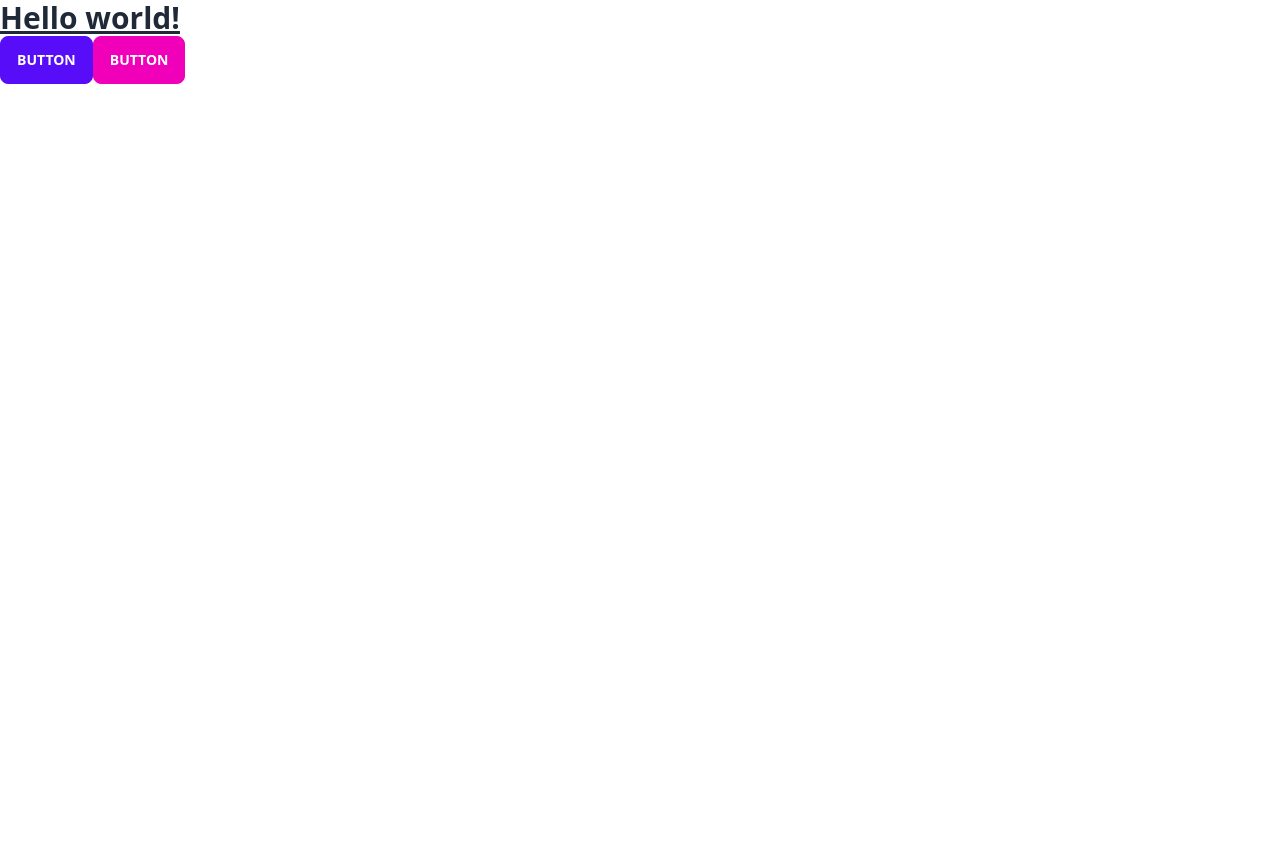
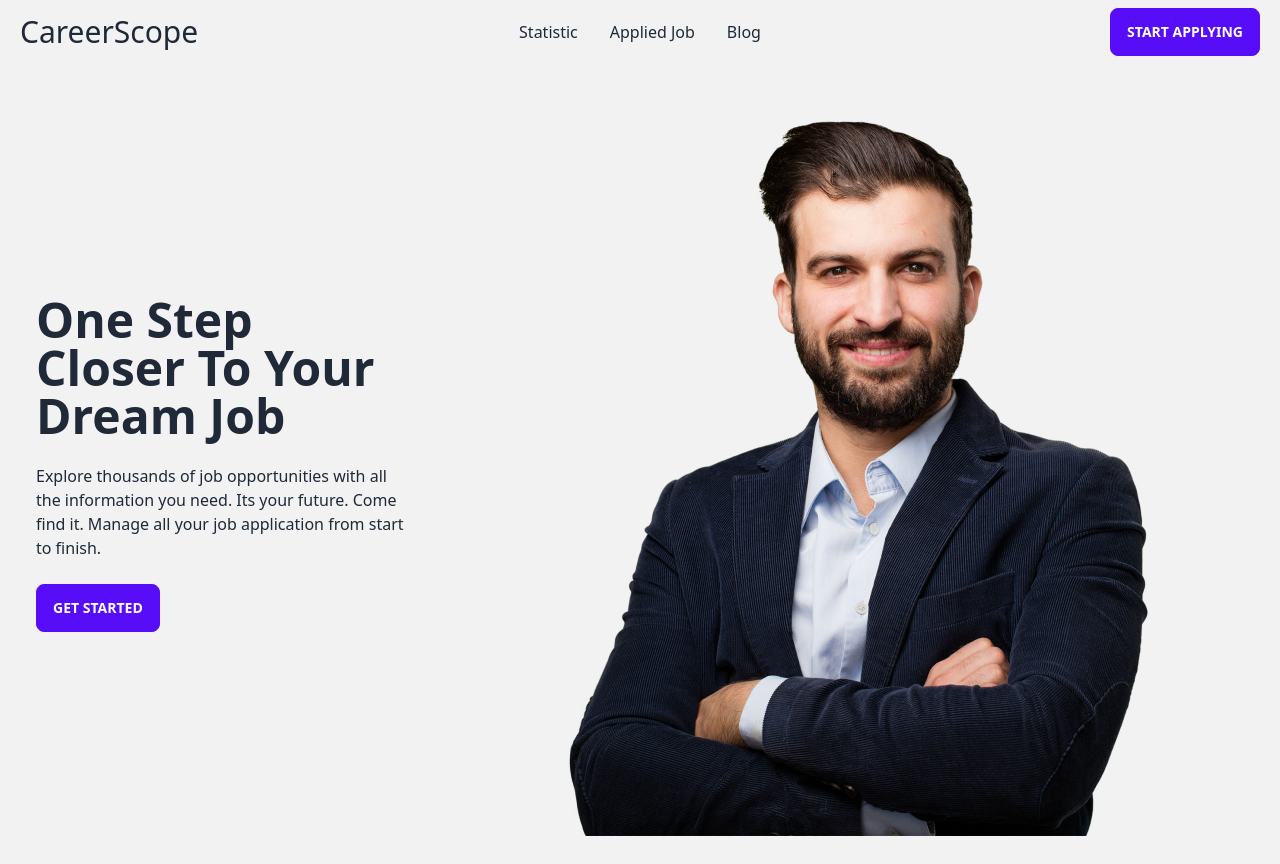
Before and after one commit to Amitsengupta332/Career-Hub, a React (Vite) app: page / in a window 1280 px wide. Before the commit the page ends 800 px from the top, so only its background shows below. Built offline with nearby package versions, Linux system fonts and the light colour scheme.

Commit message:
done navbar and home section

```diff
--- a/src/App.jsx
+++ b/src/App.jsx
@@ -1,13 +1,12 @@
 import React from 'react';
+import { Outlet } from 'react-router-dom';
+import Header from './component/Header/Header';
 
 const App = () => {
   return (
-    <div>
-      <h1 className="text-3xl font-bold underline">
-        Hello world!
-      </h1>
-      <button className="btn btn-primary">Button</button>
-      <button className="btn btn-secondary">Button</button>
+    <div className='container mx-auto'>
+       <Header></Header>
+     <Outlet></Outlet>
     </div>
   );
 };
--- /dev/null
+++ b/src/component/AppliedJob/AppliedJob.jsx
@@ -0,0 +1,11 @@
+import React from 'react';
+
+const AppliedJob = () => {
+    return (
+        <div>
+            <h2>this is applied job</h2>
+        </div>
+    );
+};
+
+export default AppliedJob;
--- /dev/null
+++ b/src/component/Blog/Blog.jsx
@@ -0,0 +1,11 @@
+import React from 'react';
+
+const Blog = () => {
+    return (
+        <div>
+            <h2>this is blog</h2>
+        </div>
+    );
+};
+
+export default Blog;
--- /dev/null
+++ b/src/component/Header/Header.jsx
@@ -0,0 +1,30 @@
+import React from 'react';
+import { Link } from 'react-router-dom';
+
+const Header = () => {
+    return (
+        <div className=''>
+            <div className="px-5 navbar bg-base-200">
+                <div className="navbar-start">
+                    <Link to='/' className="text-3xl">CareerScope</Link>
+                </div>
+                <div className="navbar-center hidden lg:flex">
+                    <ul className="menu menu-horizontal px-1">
+                        <li><Link to='/statistic'>Statistic</Link></li>
+                        <li  >
+                            <Link to='/appliedJob'>
+                            Applied Job
+                            </Link>
+                        </li>
+                        <li><Link to='/blog'>Blog</Link></li>
+                    </ul>
+                </div>
+                <div className="navbar-end">
+                    <a className="btn btn-primary">Start Applying</a>
+                </div>
+            </div>
+        </div>
+    );
+};
+
+export default Header;
--- /dev/null
+++ b/src/component/Home/Home.jsx
@@ -0,0 +1,21 @@
+import React from 'react';
+import img from '../../assets/All Images/P3OLGJ1 copy 1.png'
+
+const Home = () => {
+    return (
+        <div >
+            <div className="px-5 hero min-h-screen bg-base-200">
+                <div className="hero-content flex-col lg:flex-row-reverse">
+                    <img src={img} className="w-50% mr-0" />
+                    <div>
+                        <h1 className="text-5xl font-bold">One Step Closer To Your Dream Job</h1>
+                        <p className="py-6">Explore thousands of job opportunities with all the information you need. Its your future. Come find it. Manage all your job application from start to finish.</p>
+                        <button className="btn btn-primary ">Get Started</button>
+                    </div>
+                </div>
+            </div>
+        </div>
+    );
+};
+
+export default Home;
--- /dev/null
+++ b/src/component/Statistic/Statistic.jsx
@@ -0,0 +1,11 @@
+import React from 'react';
+
+const Statistic = () => {
+    return (
+        <div>
+            <h2>this is statistic</h2>
+        </div>
+    );
+};
+
+export default Statistic;
```
Also changed, not shown: public/card.json (+16 -12 lines), src/main.jsx (+23 -1 lines).
